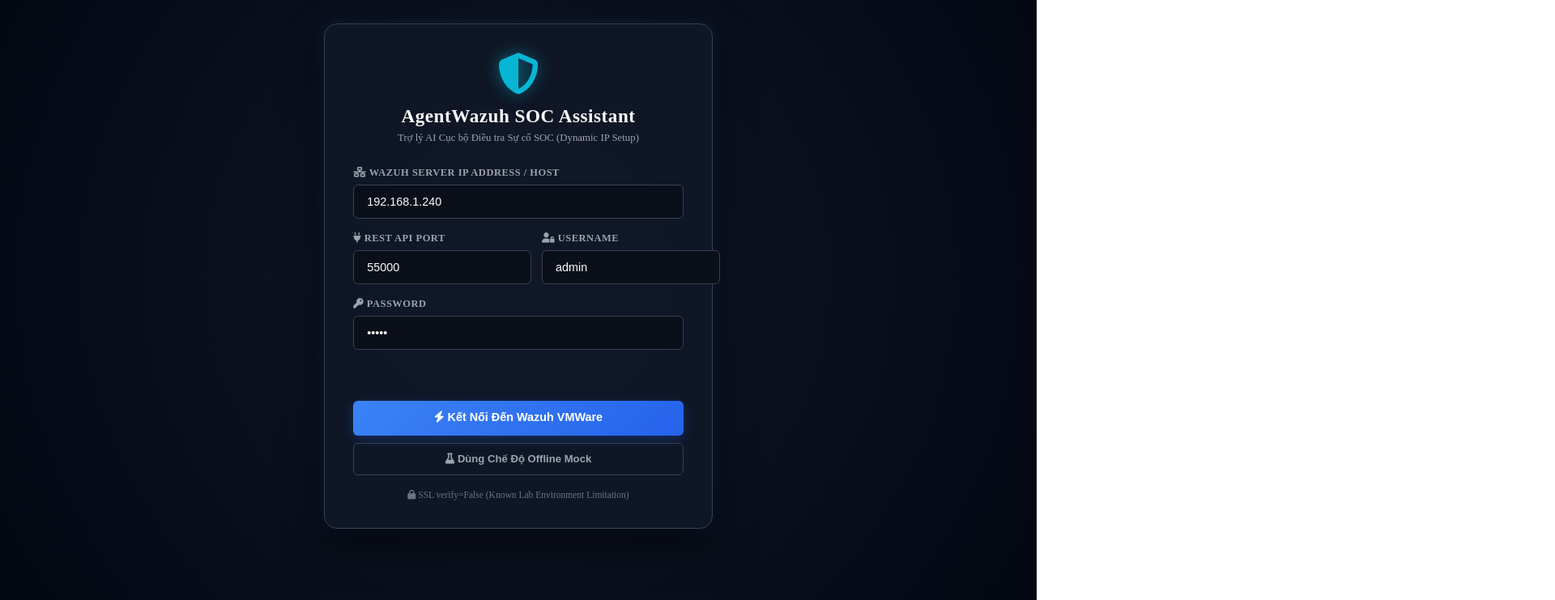
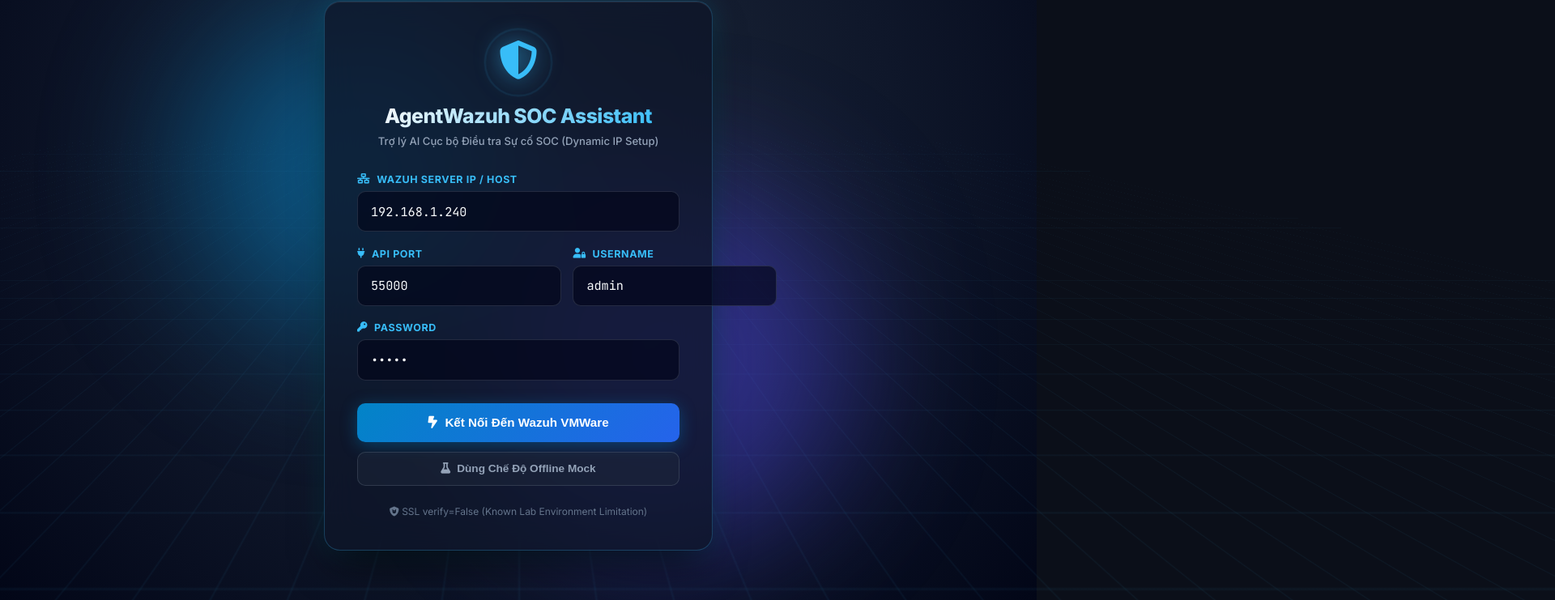
Before and after one commit to PhongTran0808/AgentWazuh, a plain HTML site: page web/login.html in a window 1280 px wide. Shown: the part 59-800 px from the top of the page at 81% size, 1920 px wide, since content can reach past the window. Drawn offline with Linux system fonts and the light colour scheme; files that its build step writes are made by us from their sources; files whose address does not match are found by name.

Commit message:
style: overhaul Login page with Cyber Glassmorphism, centered alignment, and animated glowing background

```diff
--- a/web/login.html
+++ b/web/login.html
@@ -7,25 +7,37 @@
     <link rel="stylesheet" href="/static/design-tokens.css">
     <link rel="stylesheet" href="/static/style.css">
     <link rel="stylesheet" href="https://cdnjs.cloudflare.com/ajax/libs/font-awesome/6.4.0/css/all.min.css">
+    <link href="https://fonts.googleapis.com/css2?family=Inter:wght@400;500;600;700;800&family=JetBrains+Mono:wght@400;500;600&display=swap" rel="stylesheet">
 </head>
 <body class="login-body">
+
+    <!-- Glowing Background Ambient Grid -->
+    <div class="cyber-bg">
+        <div class="cyber-grid"></div>
+        <div class="glow-orb orb-1"></div>
+        <div class="glow-orb orb-2"></div>
+    </div>
+
     <div class="login-container">
         <div class="login-card">
             <div class="login-header">
-                <i class="fa-solid fa-shield-halved login-logo"></i>
+                <div class="logo-wrapper">
+                    <i class="fa-solid fa-shield-halved login-logo"></i>
+                    <div class="logo-pulse"></div>
+                </div>
                 <h1 class="login-title">AgentWazuh SOC Assistant</h1>
                 <p class="login-subtitle">Trợ lý AI Cục bộ Điều tra Sự cố SOC (Dynamic IP Setup)</p>
             </div>
 
             <form id="login-form" class="login-form">
                 <div class="input-group">
-                    <label for="input-ip"><i class="fa-solid fa-network-wired"></i> Wazuh Server IP Address / Host</label>
+                    <label for="input-ip"><i class="fa-solid fa-network-wired"></i> Wazuh Server IP / Host</label>
                     <input type="text" id="input-ip" placeholder="Ví dụ: 192.168.1.240 hoặc 192.168.1.9" required autocomplete="off">
                 </div>
 
                 <div class="input-row">
                     <div class="input-group">
-                        <label for="input-port"><i class="fa-solid fa-plug"></i> REST API Port</label>
+                        <label for="input-port"><i class="fa-solid fa-plug"></i> API Port</label>
                         <input type="number" id="input-port" value="55000" required>
                     </div>
                     <div class="input-group">
@@ -43,7 +55,7 @@
 
                 <div class="button-row">
                     <button type="submit" id="btn-connect" class="btn-login-primary">
-                        <i class="fa-solid fa-bolt"></i> Kết Nối Đến Wazuh VMWare
+                        <i class="fa-solid fa-bolt-lightning"></i> Kết Nối Đến Wazuh VMWare
                     </button>
                     <button type="button" id="btn-mock" class="btn-login-secondary">
                         <i class="fa-solid fa-flask"></i> Dùng Chế Độ Offline Mock
@@ -52,7 +64,7 @@
             </form>
 
             <div class="login-footer">
-                <span><i class="fa-solid fa-lock"></i> SSL verify=False (Known Lab Environment Limitation)</span>
+                <span><i class="fa-solid fa-shield-cat"></i> SSL verify=False (Known Lab Environment Limitation)</span>
             </div>
         </div>
     </div>
--- a/web/style.css
+++ b/web/style.css
@@ -1,112 +1,303 @@
-/* AgentWazuh Cyber SOC Dashboard Stylesheet */
+/* AgentWazuh Cyber SOC Dashboard Stylesheet — World-Class Aesthetics */
 @import url('./design-tokens.css');
 
 * { box-sizing: border-box; }
 
-body {
+html, body {
   margin: 0;
   padding: 0;
-  font-family: var(--font-main);
+  width: 100%;
+  height: 100%;
+  font-family: var(--font-sans);
   background-color: var(--bg-dark);
   color: var(--text-main);
+}
+
+/* ==========================================================================
+   PAGE 1: DEDICATED LOGIN & DYNAMIC IP SETUP PAGE (STUNNING CYBER GLASS)
+   ========================================================================== */
+.login-body {
+  height: 100vh;
+  width: 100vw;
+  margin: 0;
+  padding: 0;
+  display: flex;
+  justify-content: center;
+  align-items: center;
+  background: radial-gradient(circle at 50% 30%, #1e293b 0%, #0f172a 55%, #020617 100%);
+  position: relative;
   overflow: hidden;
 }
 
-/* Dedicated Login Page (Trang 1) */
-.login-body {
-  height: 100vh;
-  display: flex;
-  justify-content: center;
-  align-items: center;
-  background: radial-gradient(circle at center, #111827 0%, #030712 100%);
+/* Ambient Cyber Grid & Glowing Orbs */
+.cyber-bg {
+  position: absolute;
+  top: 0; left: 0; width: 100%; height: 100%;
+  z-index: 1;
+  pointer-events: none;
 }
 
+.cyber-grid {
+  position: absolute;
+  width: 200%; height: 200%;
+  top: -50%; left: -50%;
+  background-image:
+    linear-gradient(to right, rgba(56, 189, 248, 0.05) 1px, transparent 1px),
+    linear-gradient(to bottom, rgba(56, 189, 248, 0.05) 1px, transparent 1px);
+  background-size: 40px 40px;
+  transform: perspective(500px) rotateX(60deg);
+  animation: gridMove 20s linear infinite;
+}
+
+@keyframes gridMove {
+  0% { transform: perspective(500px) rotateX(60deg) translateY(0); }
+  100% { transform: perspective(500px) rotateX(60deg) translateY(40px); }
+}
+
+.glow-orb {
+  position: absolute;
+  border-radius: 50%;
+  filter: blur(80px);
+  opacity: 0.45;
+  animation: orbPulse 6s ease-in-out infinite alternate;
+}
+
+.orb-1 { width: 350px; height: 350px; background: #0284c7; top: 15%; left: 20%; }
+.orb-2 { width: 400px; height: 400px; background: #4f46e5; bottom: 10%; right: 20%; animation-delay: -3s; }
+
+@keyframes orbPulse {
+  0% { transform: scale(1) translateY(0); opacity: 0.35; }
+  100% { transform: scale(1.15) translateY(-20px); opacity: 0.55; }
+}
+
+/* Login Centered Container */
 .login-container {
+  position: relative;
+  z-index: 10;
   display: flex;
   justify-content: center;
   align-items: center;
   width: 100%;
   height: 100%;
+  padding: 1.5rem;
 }
 
+/* Glassmorphism Login Card */
 .login-card {
-  width: 480px; max-width: 90%;
-  background-color: rgba(17, 24, 39, 0.85);
-  border: 1px solid var(--border-color);
-  border-radius: var(--radius-lg);
-  padding: 2.2rem;
-  backdrop-filter: blur(12px);
-  box-shadow: 0 20px 50px rgba(0, 0, 0, 0.6), 0 0 20px rgba(59, 130, 246, 0.15);
+  width: 480px;
+  max-width: 95%;
+  background: rgba(15, 23, 42, 0.78);
+  border: 1px solid rgba(56, 189, 248, 0.25);
+  border-radius: 20px;
+  padding: 2.5rem;
+  backdrop-filter: blur(20px);
+  box-shadow:
+    0 25px 50px -12px rgba(0, 0, 0, 0.7),
+    0 0 35px rgba(6, 182, 212, 0.18),
+    inset 0 1px 1px rgba(255, 255, 255, 0.1);
+  animation: cardFadeUp 0.6s cubic-bezier(0.16, 1, 0.3, 1) forwards;
 }
 
-.login-header { text-align: center; margin-bottom: 1.8rem; }
-.login-logo { font-size: 3.2rem; color: var(--accent-cyan); filter: drop-shadow(0 0 10px rgba(6, 182, 212, 0.5)); margin-bottom: 0.8rem; }
-.login-title { font-size: 1.45rem; font-weight: 800; margin: 0; color: var(--text-main); letter-spacing: 0.5px; }
-.login-subtitle { font-size: 0.8rem; color: var(--text-muted); margin: 0.4rem 0 0 0; }
+@keyframes cardFadeUp {
+  0% { opacity: 0; transform: translateY(30px) scale(0.96); }
+  100% { opacity: 1; transform: translateY(0) scale(1); }
+}
 
-.login-form { display: flex; flex-direction: column; gap: 1.1rem; }
-.input-group { display: flex; flex-direction: column; gap: 0.4rem; }
-.input-group label { font-size: 0.78rem; font-weight: 600; color: var(--text-muted); text-transform: uppercase; letter-spacing: 0.5px; }
+.login-header {
+  text-align: center;
+  margin-bottom: 2rem;
+  display: flex;
+  flex-direction: column;
+  align-items: center;
+}
+
+.logo-wrapper {
+  position: relative;
+  width: 70px; height: 70px;
+  display: flex; justify-content: center; align-items: center;
+  margin-bottom: 1rem;
+}
+
+.login-logo {
+  font-size: 3rem;
+  color: #38bdf8;
+  filter: drop-shadow(0 0 15px rgba(56, 189, 248, 0.6));
+  animation: floatShield 4s ease-in-out infinite;
+}
+
+@keyframes floatShield {
+  0%, 100% { transform: translateY(0); }
+  50% { transform: translateY(-6px); }
+}
+
+.logo-pulse {
+  position: absolute;
+  width: 100%; height: 100%;
+  border-radius: 50%;
+  border: 2px solid rgba(56, 189, 248, 0.4);
+  animation: pulseGlow 2s ease-out infinite;
+}
+
+@keyframes pulseGlow {
+  0% { transform: scale(0.8); opacity: 0.8; }
+  100% { transform: scale(1.4); opacity: 0; }
+}
+
+.login-title {
+  font-size: 1.55rem;
+  font-weight: 800;
+  margin: 0;
+  background: linear-gradient(135deg, #f8fafc 0%, #38bdf8 100%);
+  -webkit-background-clip: text;
+  -webkit-text-fill-color: transparent;
+  letter-spacing: -0.5px;
+}
+
+.login-subtitle {
+  font-size: 0.82rem;
+  color: #94a3b8;
+  margin: 0.5rem 0 0 0;
+  font-weight: 500;
+}
+
+/* Form Controls & Inputs */
+.login-form {
+  display: flex;
+  flex-direction: column;
+  gap: 1.2rem;
+}
+
+.input-group {
+  display: flex;
+  flex-direction: column;
+  gap: 0.45rem;
+}
+
+.input-group label {
+  font-size: 0.78rem;
+  font-weight: 700;
+  color: #38bdf8;
+  text-transform: uppercase;
+  letter-spacing: 0.6px;
+  display: flex;
+  align-items: center;
+  gap: 0.5rem;
+}
 
 .input-group input {
-  background-color: var(--bg-dark);
-  border: 1px solid var(--border-color);
-  color: var(--text-main);
+  background: rgba(2, 6, 23, 0.65);
+  border: 1px solid rgba(148, 163, 184, 0.2);
+  color: #f8fafc;
+  padding: 0.85rem 1rem;
+  border-radius: 10px;
+  font-size: 0.95rem;
+  font-family: var(--font-mono);
+  outline: none;
+  transition: all 0.25s ease;
+}
+
+.input-group input:focus {
+  border-color: #38bdf8;
+  box-shadow: 0 0 15px rgba(56, 189, 248, 0.35);
+  background: rgba(15, 23, 42, 0.9);
+}
+
+.input-row {
+  display: grid;
+  grid-template-columns: 1fr 1fr;
+  gap: 0.9rem;
+}
+
+/* Status Feedback Toast */
+.login-feedback {
   padding: 0.75rem 1rem;
-  border-radius: var(--radius-sm);
-  font-size: 0.9rem;
-  outline: none;
-  transition: var(--transition-fast);
+  border-radius: 10px;
+  font-size: 0.82rem;
+  font-weight: 600;
+  text-align: center;
+  animation: fadeIn 0.3s ease;
 }
-.input-group input:focus { border-color: var(--accent-cyan); box-shadow: 0 0 8px rgba(6, 182, 212, 0.3); }
+.login-feedback.hidden { display: none; }
+.login-feedback.info { background: rgba(56, 189, 248, 0.15); border: 1px solid #38bdf8; color: #7dd3fc; }
+.login-feedback.success { background: rgba(16, 185, 129, 0.15); border: 1px solid #10b981; color: #6ee7b7; }
+.login-feedback.error { background: rgba(239, 68, 68, 0.15); border: 1px solid #ef4444; color: #fca5a5; }
 
-.input-row { display: grid; grid-template-columns: 1fr 1fr; gap: 0.8rem; }
+@keyframes fadeIn {
+  0% { opacity: 0; transform: translateY(-5px); }
+  100% { opacity: 1; transform: translateY(0); }
+}
 
-.login-feedback {
-  padding: 0.6rem 0.8rem;
-  border-radius: var(--radius-sm);
-  font-size: 0.8rem;
-  text-align: center;
+/* Action Buttons */
+.button-row {
+  display: flex;
+  flex-direction: column;
+  gap: 0.75rem;
+  margin-top: 0.6rem;
 }
-.login-feedback.info { background-color: rgba(59, 130, 246, 0.15); border: 1px solid var(--accent-blue); color: var(--accent-cyan); }
-.login-feedback.success { background-color: rgba(16, 185, 129, 0.15); border: 1px solid #10b981; color: #34d399; }
-.login-feedback.error { background-color: rgba(239, 68, 68, 0.15); border: 1px solid #ef4444; color: #fca5a5; }
 
-.button-row { display: flex; flex-direction: column; gap: 0.6rem; margin-top: 0.5rem; }
 .btn-login-primary {
-  background: linear-gradient(135deg, var(--accent-blue), #2563eb);
-  color: #fff;
+  background: linear-gradient(135deg, #0284c7 0%, #2563eb 100%);
+  color: #ffffff;
   border: none;
-  padding: 0.85rem;
-  border-radius: var(--radius-sm);
+  padding: 0.95rem;
+  border-radius: 10px;
   font-weight: 700;
-  font-size: 0.9rem;
+  font-size: 0.95rem;
   cursor: pointer;
-  transition: var(--transition-fast);
-  box-shadow: 0 4px 15px rgba(37, 99, 235, 0.3);
+  display: flex;
+  justify-content: center;
+  align-items: center;
+  gap: 0.6rem;
+  transition: all 0.3s cubic-bezier(0.4, 0, 0.2, 1);
+  box-shadow: 0 4px 20px rgba(2, 132, 199, 0.4);
 }
-.btn-login-primary:hover { transform: translateY(-1px); box-shadow: 0 6px 20px rgba(37, 99, 235, 0.5); }
+
+.btn-login-primary:hover {
+  transform: translateY(-2px) scale(1.01);
+  box-shadow: 0 8px 30px rgba(2, 132, 199, 0.65);
+}
 
 .btn-login-secondary {
-  background: none;
-  border: 1px solid var(--border-color);
-  color: var(--text-muted);
-  padding: 0.7rem;
-  border-radius: var(--radius-sm);
+  background: rgba(30, 41, 59, 0.5);
+  border: 1px solid rgba(148, 163, 184, 0.2);
+  color: #94a3b8;
+  padding: 0.8rem;
+  border-radius: 10px;
   font-weight: 600;
-  font-size: 0.82rem;
+  font-size: 0.85rem;
   cursor: pointer;
-  transition: var(--transition-fast);
+  display: flex;
+  justify-content: center;
+  align-items: center;
+  gap: 0.5rem;
+  transition: all 0.2s ease;
 }
-.btn-login-secondary:hover { background-color: rgba(255, 255, 255, 0.05); color: var(--text-main); }
 
-.login-footer { margin-top: 1.2rem; text-align: center; font-size: 0.72rem; color: var(--text-dim); }
+.btn-login-secondary:hover {
+  background: rgba(56, 189, 248, 0.1);
+  border-color: #38bdf8;
+  color: #f8fafc;
+}
 
-/* Dedicated Dashboard Page (Trang 2) */
+.login-footer {
+  margin-top: 1.5rem;
+  text-align: center;
+  font-size: 0.75rem;
+  color: #64748b;
+  display: flex;
+  justify-content: center;
+  align-items: center;
+  gap: 0.4rem;
+}
+
+/* ==========================================================================
+   PAGE 2: DEDICATED MAIN SOC DASHBOARD PAGE (3-PANE LAYOUT)
+   ========================================================================== */
 .dashboard-body {
   height: 100vh;
   display: flex;
   flex-direction: column;
+  overflow: hidden;
 }
 
 .soc-header {
@@ -130,12 +321,15 @@
   border: 1px solid var(--border-color);
   color: var(--text-muted);
   font-size: 0.78rem;
-  padding: 4px 10px;
-  border-radius: 6px;
+  padding: 6px 12px;
+  border-radius: 8px;
   cursor: pointer;
   transition: var(--transition-fast);
+  display: flex;
+  align-items: center;
+  gap: 0.4rem;
 }
-.btn-chip-action:hover { border-color: var(--accent-cyan); color: var(--text-main); }
+.btn-chip-action:hover { border-color: var(--accent-cyan); color: var(--text-main); background-color: rgba(6, 182, 212, 0.1); }
 
 .header-status { display: flex; align-items: center; gap: 0.5rem; font-size: 0.85rem; color: var(--text-muted); }
 .status-indicator { width: 10px; height: 10px; border-radius: 50%; display: inline-block; }
```
